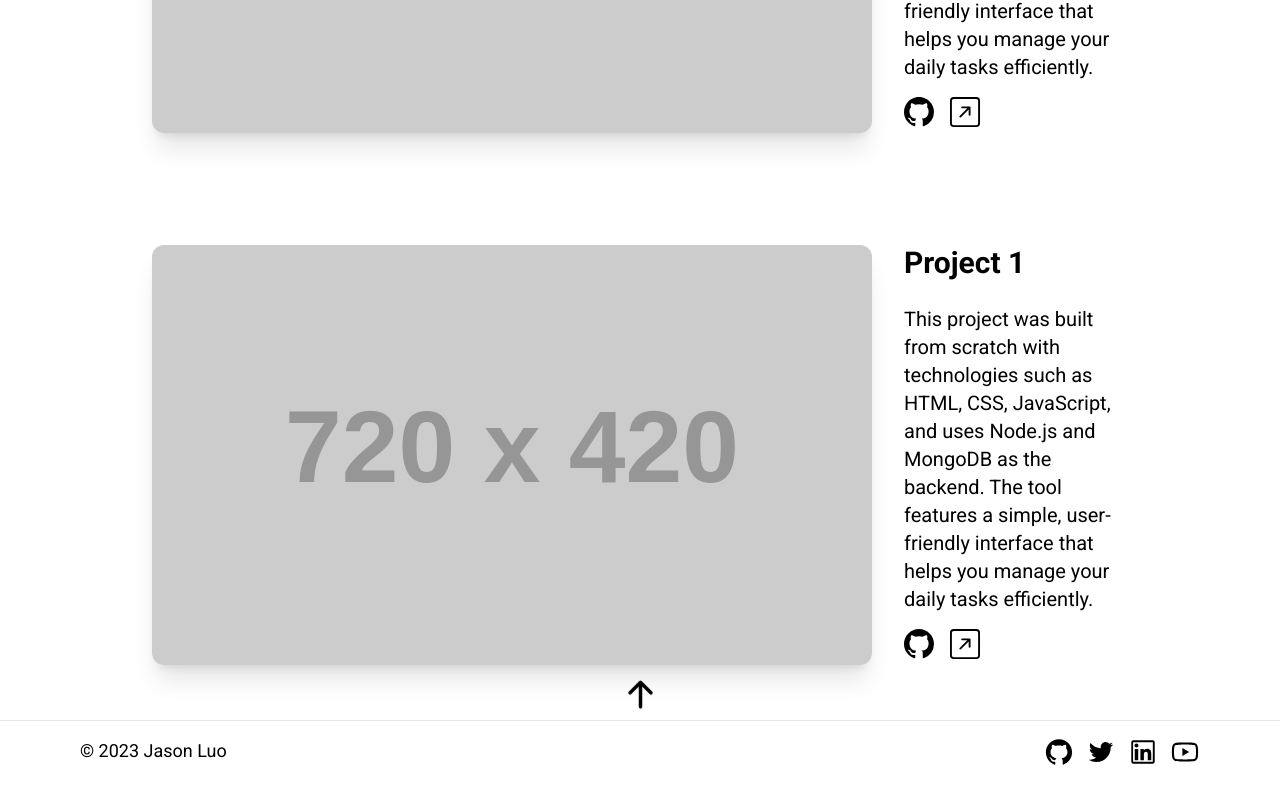
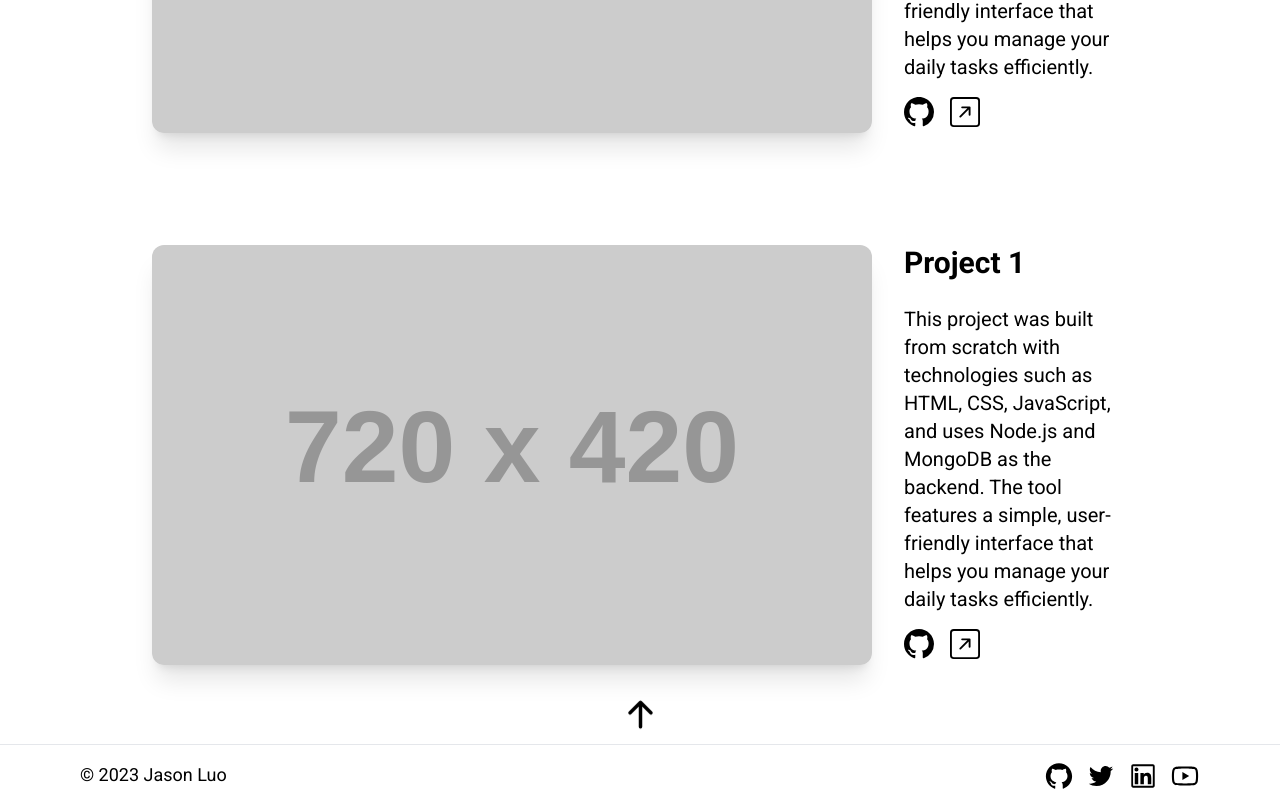
Before and after one commit to jasonluo07/jasonluo07-brand, a Next.js app: page / in a window 1280 px wide. Shown: the part 2947-3754 px from the top of the page. Before the commit the page ends 3730 px from the top, so only its background shows below. Built offline with nearby package versions, Linux system fonts and the light colour scheme.

Commit message:
style: Adjust margin and padding in PortfolioSection component

```diff
--- a/src/app/components/PortfolioSection.tsx
+++ b/src/app/components/PortfolioSection.tsx
@@ -50,7 +50,7 @@ const PortfolioSection = function ({ className }: PortfolioSectionProps) {
         <ProjectItem />
         <ProjectItem />
       </div>
-      <ScrollLink to="hero" className="mb-[-24px] mt-5 block">
+      <ScrollLink to="hero" className="mb-[-20px] mt-6 block md:mt-10">
         <HiArrowUp size={35} className="mx-auto animate-bounce" />
       </ScrollLink>
     </section>
```
